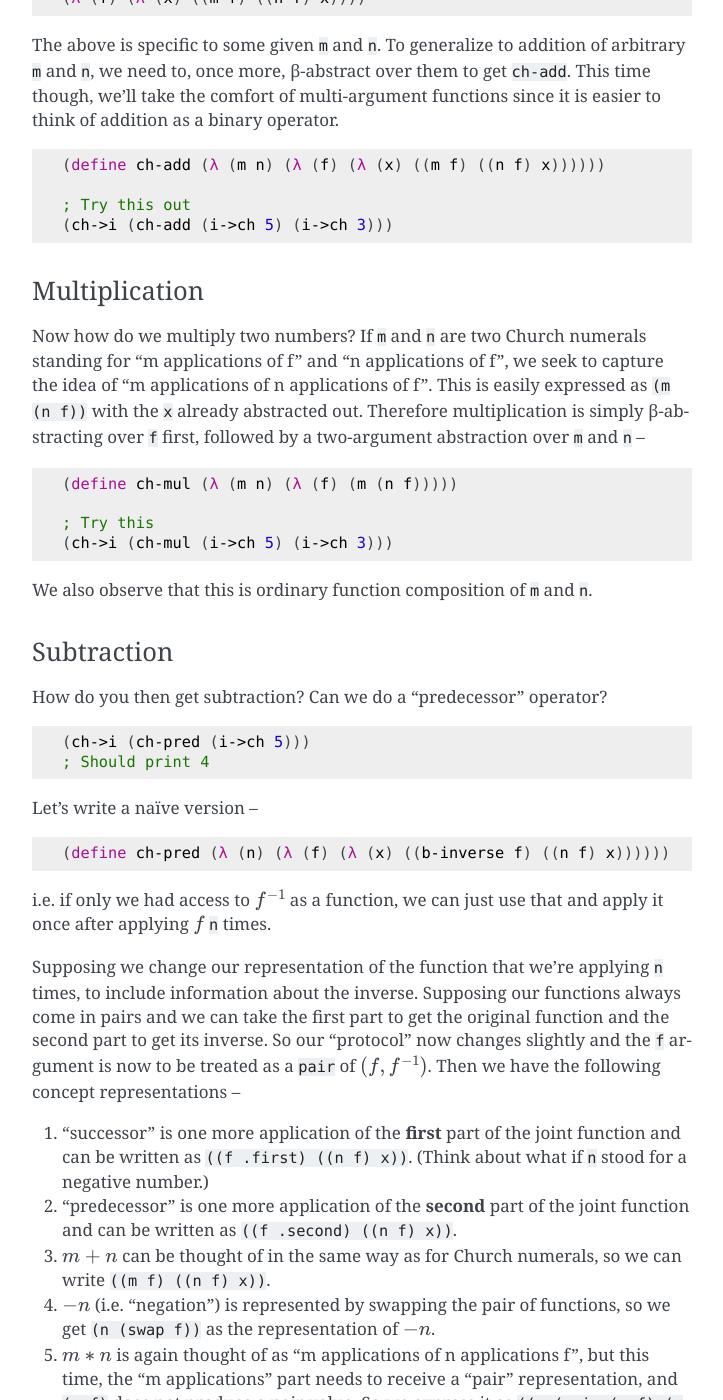
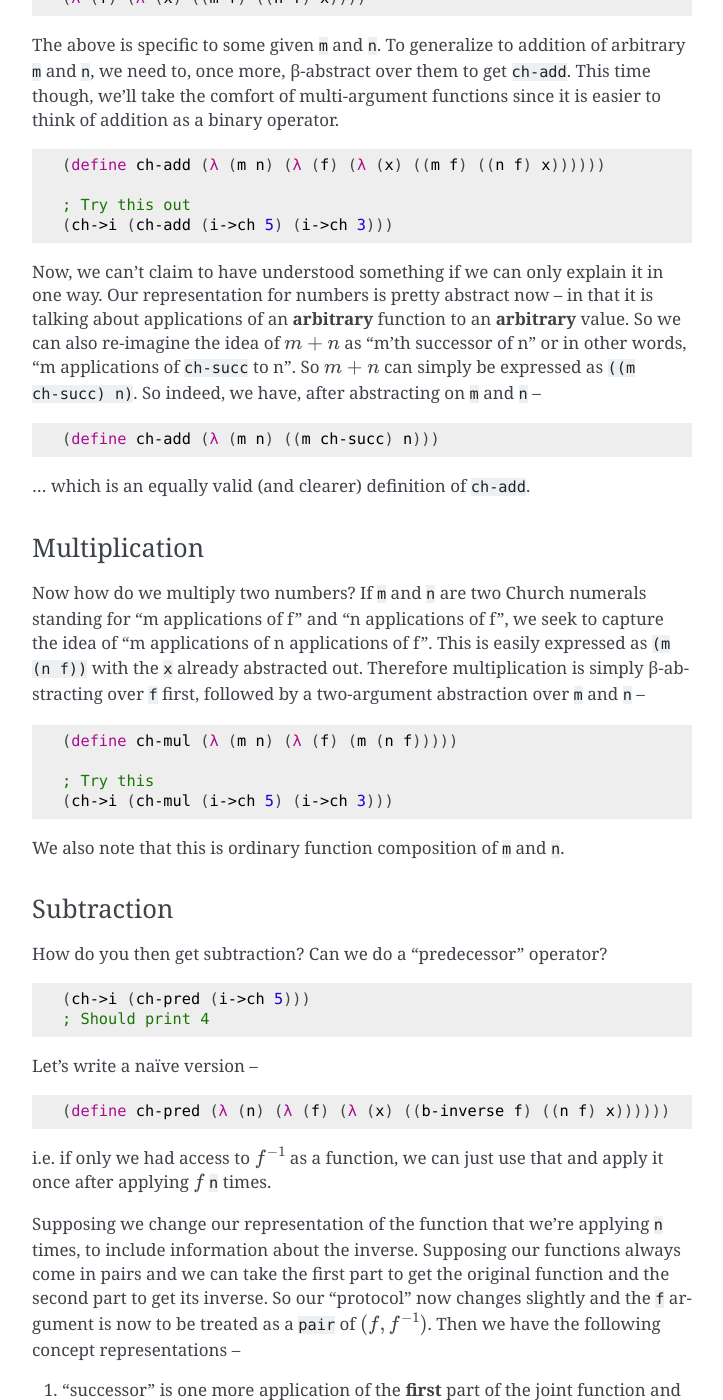
Before and after one commit to kreauniv/comp308, a Sphinx documentation site: the page built from source/church.rst, in a window 1280 px wide and 1400 px high, scrolled down 5004 px. Shown: the whole window, without its empty margins (388-1111 px from the left). Built offline with Sphinx 7.4.7, drawn with Linux system fonts in a browser that asks for light colours; some of the changed text lies outside the part shown.

Commit message:
Tweaked text

```diff
--- a/source/church.rst
+++ b/source/church.rst
@@ -262,6 +261,20 @@ to think of addition as a binary operator.
     ; Try this out
     (ch->i (ch-add (i->ch 5) (i->ch 3)))
 
+Now, we can't claim to have understood something if we can only explain it in
+one way. Our representation for numbers is pretty abstract now -- in that it is
+talking about applications of an **arbitrary** function to an **arbitrary**
+value. So we can also re-imagine the idea of :math:`m+n` as "m'th successor of
+n" or in other words, "m applications of ``ch-succ`` to n". So :math:`m+n` can
+simply be expressed as ``((m ch-succ) n)``. So indeed, we have, after
+abstracting on ``m`` and ``n`` --
+
+.. code:: racket
+
+    (define ch-add (λ (m n) ((m ch-succ) n)))
+
+... which is an equally valid (and clearer) definition of ``ch-add``.
+
 Multiplication
 ~~~~~~~~~~~~~~
 
@@ -279,7 +292,7 @@ over ``m`` and ``n`` --
     ; Try this
     (ch->i (ch-mul (i->ch 5) (i->ch 3)))
 
-We also observe that this is ordinary function composition of ``m`` and ``n``.
+We also note that this is ordinary function composition of ``m`` and ``n``.
 
 
 Subtraction
@@ -317,27 +330,29 @@ concept representations --
    and can be written as ``((f .second) ((n f) x))``.
 
 3. :math:`m+n` can be thought of in the same way as for Church numerals, so we
-   can write ``((m f) ((n f) x))``.
+   can write ``((m f) ((n f) x))``. Here, the ``f`` is expected to be an
+   :math:`(f,f^{-1})` pair.
 
 4. :math:`-n` (i.e. "negation") is represented by swapping the pair of functions,
    so we get ``(n (swap f))`` as the representation of :math:`-n`.
 
 5. :math:`m*n` is again thought of as "m applications of n applications f", but
    this time, the "m applications" part needs to receive a "pair"
-   representation, and ``(n f)`` does not produce a pair value. So we express
-   it as ``((m (pair (n f) (n (swap f)))) x)``. This lets us deal correctly
-   with various sign combinations.
+   representation, and ``(n f)`` does not produce a pair value. Furthermore, if
+   ``m`` is positive, we ned to use ``(n f)`` and if it is negative, we need to
+   use :math:`-n` which we know is ``(n (swap f))``. These two are inverses of
+   each other, so the idea of :math:`m*n` is captured by ``(m (pair (n f) (n
+   (swap f))))``. Think a bit more about how that'd play out for various
+   combinations of signs for ``m`` and ``n``.
 
 .. admonition:: **Exercise**
 
     Apply β-abstraction to those terms to define ``b-zero``, ``b-succ``,
     ``b-pred``, ``b-add``, ``b-sub`` and ``b-mul``.
 
-Note that if we have a function and its inverse given as a pair, we
-create the inverse of this pair by just swapping the two elements.
-
 We also need to define new converters between Racket and these "b"
-representations ("b" chosen for "Brahmagupta" - see `Church-Brahmagupta numerals`_).
+representations ("b" chosen for "Brahmagupta" - see `Church-Brahmagupta
+numerals`_).
 
 .. _Church-Brahmagupta numerals: https://sriku.org/posts/church-brahmagupta-numerals/
 
```
Also changed, not shown: other parts of source/church.rst (+9 -10 lines).
